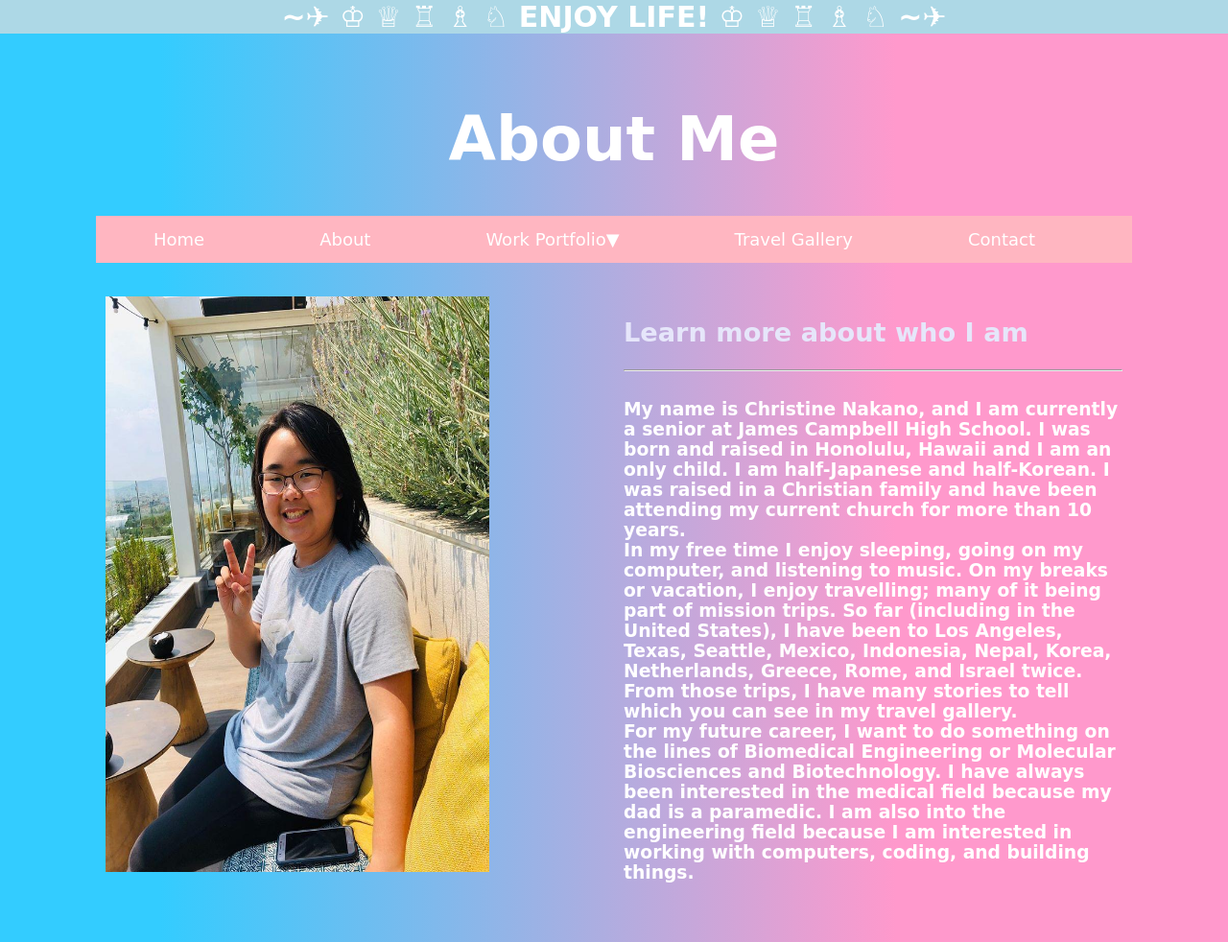
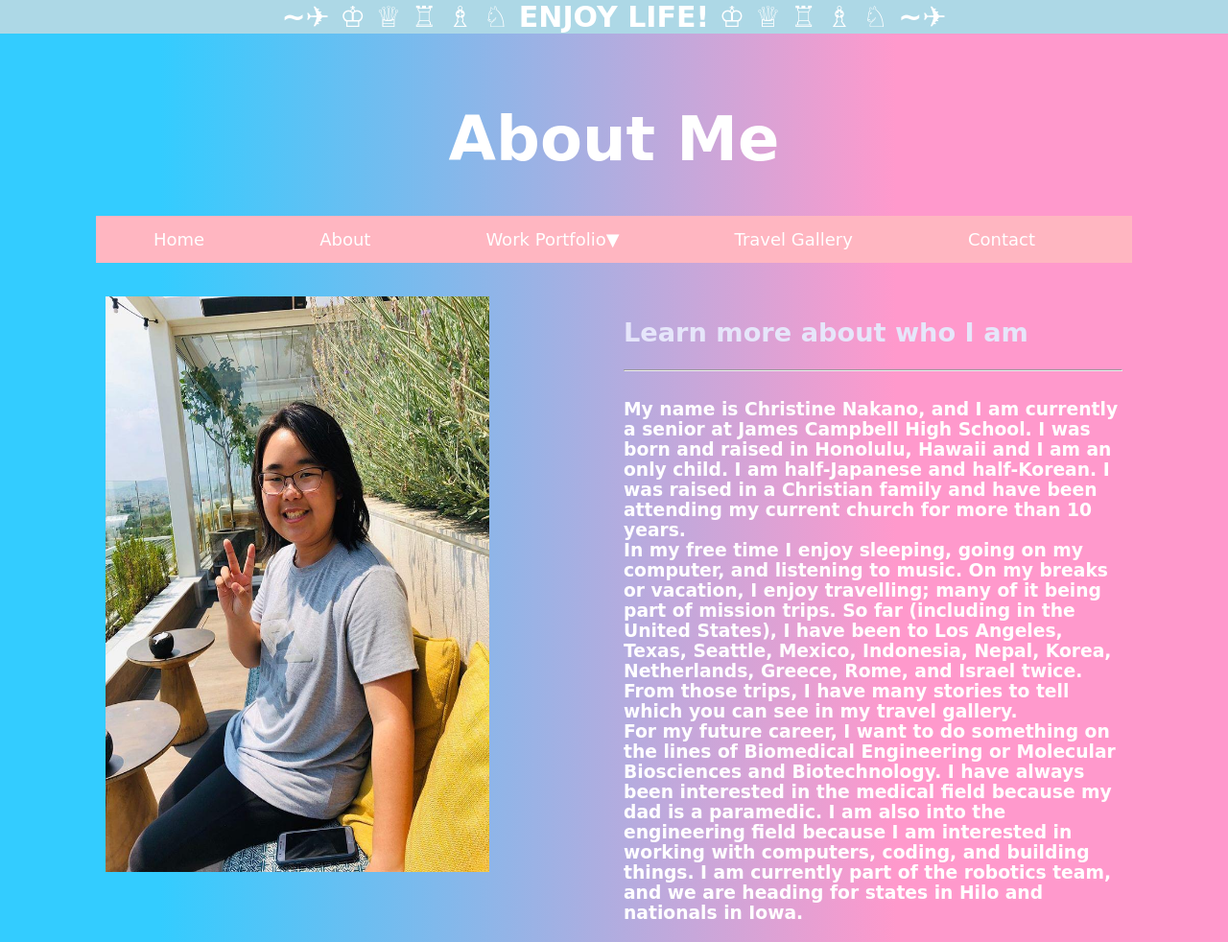
Before and after one commit to CNakano7/CNakano7.github.io, a Jekyll site: the page About/index.html, which Jekyll copies as it is, in a window 1280 px wide. Shown: the whole page at 96% size. Built offline with Jekyll 4.4.1, drawn with Linux system fonts in a browser that asks for light colours.

Commit message:
Update index.html

```diff
--- a/About/index.html
+++ b/About/index.html
@@ -65,7 +65,7 @@
    <div class="column">
     <h2 style="color:lavender; font-size: 170%">Learn more about who I am</h2>
 	  <hr>
-    <h3 style="color: white; padding-bottom:20px; padding-top:10px;">My name is Christine Nakano, and I am currently a senior at James Campbell High School. I was born and raised in Honolulu, Hawaii and I am an only child. I am half-Japanese and half-Korean. I was raised in a Christian family and have been attending my current church for more than 10 years.<br> In my free time I enjoy sleeping, going on my computer, and listening to music. On my breaks or vacation, I enjoy travelling; many of it being part of mission trips. So far (including in the United States), I have been to Los Angeles, Texas, Seattle, Mexico, Indonesia, Nepal, Korea, Netherlands, Greece, Rome, and Israel twice. From those trips, I have many stories to tell which you can see in my travel gallery.<br>For my future career, I want to do something on the lines of Biomedical Engineering or Molecular Biosciences and Biotechnology. I have always been interested in the medical field because my dad is a paramedic. I am also into the engineering field because I am interested in working with computers, coding, and building things.</h3>
+    <h3 style="color: white; padding-bottom:20px; padding-top:10px;">My name is Christine Nakano, and I am currently a senior at James Campbell High School. I was born and raised in Honolulu, Hawaii and I am an only child. I am half-Japanese and half-Korean. I was raised in a Christian family and have been attending my current church for more than 10 years.<br> In my free time I enjoy sleeping, going on my computer, and listening to music. On my breaks or vacation, I enjoy travelling; many of it being part of mission trips. So far (including in the United States), I have been to Los Angeles, Texas, Seattle, Mexico, Indonesia, Nepal, Korea, Netherlands, Greece, Rome, and Israel twice. From those trips, I have many stories to tell which you can see in my travel gallery.<br>For my future career, I want to do something on the lines of Biomedical Engineering or Molecular Biosciences and Biotechnology. I have always been interested in the medical field because my dad is a paramedic. I am also into the engineering field because I am interested in working with computers, coding, and building things. I am currently part of the robotics team, and we are heading for states in Hilo and nationals in Iowa.</h3>
   </div>
 
 
```
